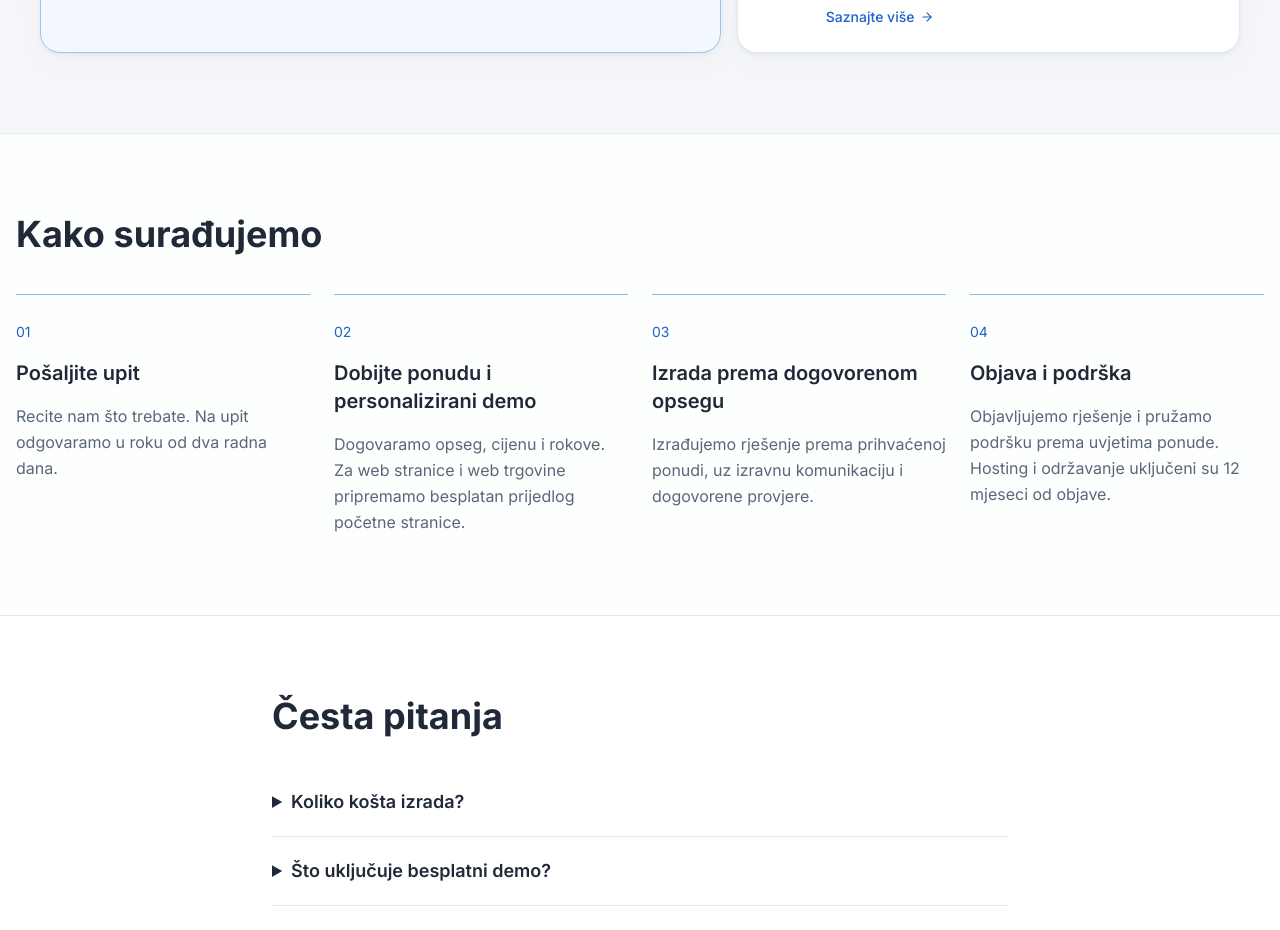
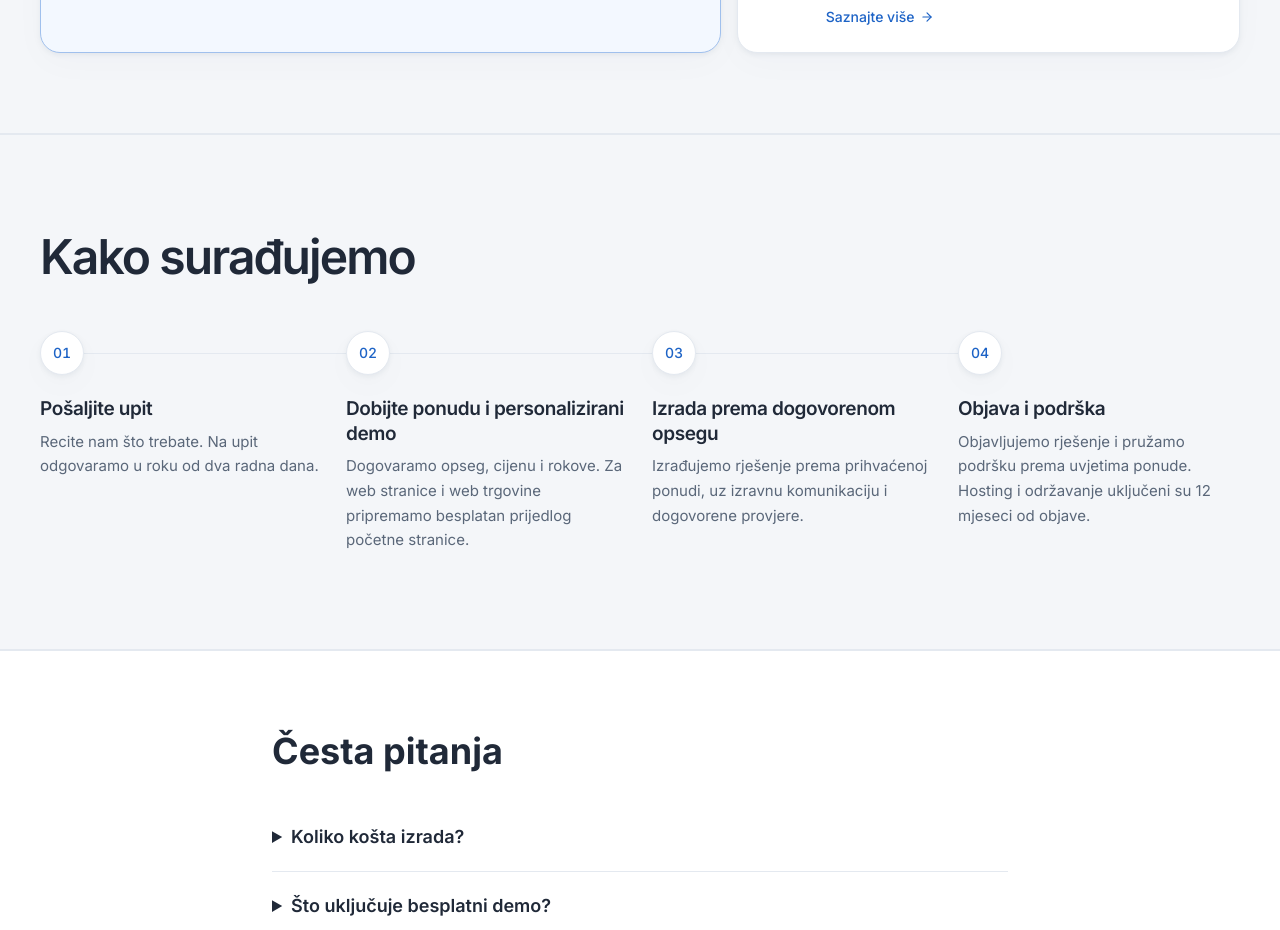
Before and after one commit to antunlink-web/primelink, a React (Vite) app: page / in a window 1280 px wide. Shown: the part 3500-4430 px from the top of the page. Built offline with nearby package versions, Linux system fonts and the light colour scheme.

Commit message:
Redesign homepage process

```diff
--- /dev/null
+++ b/src/components/Process.module.css
@@ -0,0 +1,129 @@
+/* PrimeLink AI Process: numbered sequence, restrained surface and desktop connector. */
+.section {
+  padding-block: 4.5rem;
+  border-block: 1px solid var(--pl-line);
+  background: var(--pl-side);
+  color: var(--pl-text);
+  font-family: var(--pl-font);
+}
+
+.container {
+  width: min(100% - 2.5rem, 75rem);
+  margin-inline: auto;
+}
+
+.heading {
+  max-width: 40rem;
+  margin: 0;
+  font-size: clamp(2.125rem, 4vw, 3rem);
+  font-weight: var(--pl-weight-semibold);
+  line-height: 1.08;
+  letter-spacing: var(--pl-tracking-display);
+}
+
+.steps {
+  display: grid;
+  gap: 1.75rem;
+  margin: 2.5rem 0 0;
+  padding: 0;
+  list-style: none;
+}
+
+.step {
+  display: grid;
+  grid-template-columns: 2.75rem minmax(0, 1fr);
+  gap: 1rem;
+  min-width: 0;
+}
+
+.number {
+  position: relative;
+  z-index: 1;
+  display: grid;
+  width: 2.75rem;
+  height: 2.75rem;
+  place-items: center;
+  border: 1px solid var(--pl-line);
+  border-radius: var(--pl-radius-pill);
+  background: var(--pl-card);
+  box-shadow: var(--pl-shadow);
+  color: var(--pl-link);
+  font-size: 0.875rem;
+  font-weight: var(--pl-weight-medium);
+  font-variant-numeric: tabular-nums;
+  line-height: 1;
+  transition:
+    transform var(--pl-dur) var(--pl-ease),
+    box-shadow var(--pl-dur) var(--pl-ease);
+}
+
+.copy {
+  min-width: 0;
+  padding-top: 0.125rem;
+}
+
+.title {
+  margin: 0;
+  color: var(--pl-text);
+  font-size: 1.1875rem;
+  font-weight: var(--pl-weight-semibold);
+  line-height: 1.3;
+  letter-spacing: var(--pl-tracking-title);
+}
+
+.description {
+  max-width: 20rem;
+  margin: 0.5rem 0 0;
+  color: var(--pl-muted);
+  font-size: 0.9375rem;
+  font-weight: var(--pl-weight-regular);
+  line-height: 1.65;
+}
+
+@media (hover: hover) {
+  .step:hover .number {
+    transform: translateY(-2px);
+    box-shadow: var(--pl-shadow-lift);
+  }
+}
+
+@media (min-width: 56.25rem) {
+  .section {
+    padding-block: 6rem;
+  }
+
+  .steps {
+    position: relative;
+    grid-template-columns: repeat(4, minmax(0, 1fr));
+    gap: 1.5rem;
+    margin-top: 3rem;
+  }
+
+  .steps::before {
+    position: absolute;
+    top: 1.375rem;
+    right: calc(25% - 2.5rem);
+    left: 1.375rem;
+    height: 1px;
+    background: var(--pl-line);
+    content: "";
+  }
+
+  .step {
+    display: block;
+  }
+
+  .title {
+    margin-top: 1.25rem;
+  }
+}
+
+@media (prefers-reduced-motion: reduce) {
+  .number {
+    transition: none;
+  }
+
+  .step:hover .number {
+    transform: none;
+  }
+}
--- a/src/components/ProcessFaq.tsx
+++ b/src/components/ProcessFaq.tsx
@@ -1,8 +1,34 @@
 import { useTranslation } from "react-i18next";
+import styles from "./Process.module.css";
+
 export function Process() {
- const { t } = useTranslation();
- return <section id="process" className="py-20"><div className="container mx-auto px-4"><h2 className="text-3xl md:text-4xl font-bold mb-10">{t('approved.process')}</h2><div className="grid sm:grid-cols-2 lg:grid-cols-4 gap-6">{[0,1,2,3].map(i=><div key={i} className="border-t border-primary/50 pt-6"><span className="text-primary text-sm">0{i+1}</span><h3 className="text-xl font-semibold my-4">{t(`approved.steps.${i}`)}</h3><p className="text-muted-foreground leading-relaxed">{t(`approved.stepText.${i}`)}</p></div>)}</div></div></section>;
+  const { t } = useTranslation();
+
+  return (
+    <section id="process" className={styles.section} aria-labelledby="process-heading">
+      <div className={styles.container}>
+        <h2 id="process-heading" className={styles.heading}>
+          {t("approved.process")}
+        </h2>
+
+        <ol className={styles.steps}>
+          {[0, 1, 2, 3].map((index) => (
+            <li key={index} className={styles.step}>
+              <span className={styles.number} aria-hidden="true">
+                {String(index + 1).padStart(2, "0")}
+              </span>
+              <div className={styles.copy}>
+                <h3 className={styles.title}>{t(`approved.steps.${index}`)}</h3>
+                <p className={styles.description}>{t(`approved.stepText.${index}`)}</p>
+              </div>
+            </li>
+          ))}
+        </ol>
+      </div>
+    </section>
+  );
 }
+
 export function Faq() {
  const { t } = useTranslation();
  return <section id="faq" className="py-20 bg-card border-y border-border"><div className="max-w-3xl mx-auto px-4"><h2 className="text-3xl md:text-4xl font-bold mb-8">{t('approved.faq')}</h2>{[0,1,2,3,4].map(i=><details key={i} className="border-b border-border py-5"><summary className="cursor-pointer font-semibold text-lg">{t(`approved.questions.${i}`)}</summary><p className="pt-4 text-muted-foreground leading-relaxed">{t(`approved.answers.${i}`)}</p></details>)}</div></section>;
```
